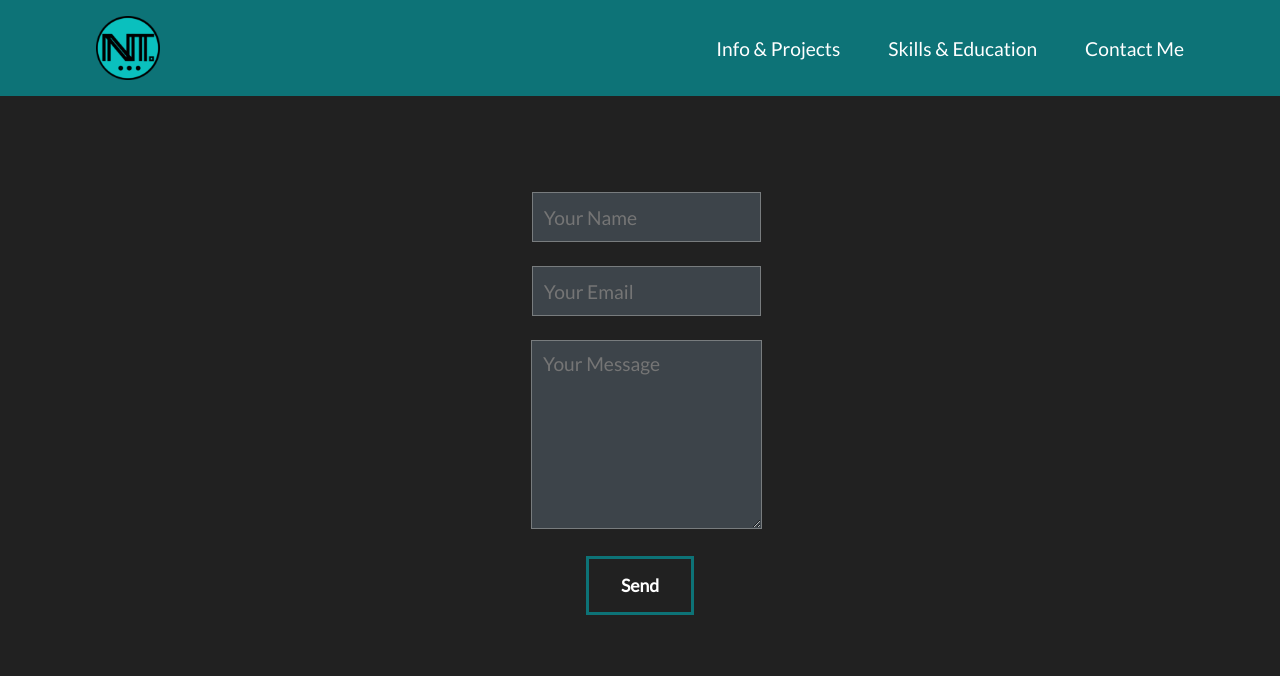
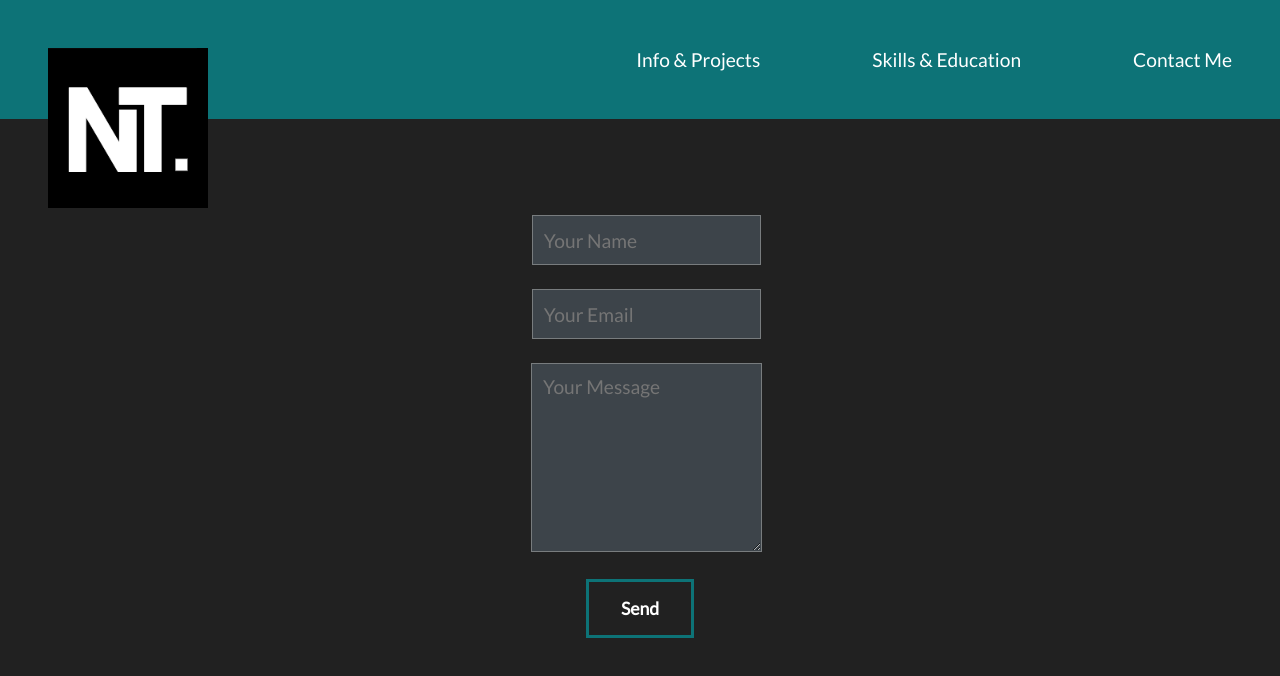
Before and after one commit to nimaester/psite, a React (Create React App) app: page /contact in a window 1280 px wide. Shown: the top 676 px of the page. Built offline with nearby package versions, Linux system fonts and the light colour scheme.

Commit message:
updated contact css

```diff
--- a/src/Nav.js
+++ b/src/Nav.js
@@ -5,7 +5,8 @@ import logo from "./img/logo.png"
 const Nav = () => {
   return (
     <nav>
-    <img className="logo" src={logo} alt="" />
+    <h6>{""}</h6>
+      <img className="logo" src={logo} alt="" />
       <ul className='nav-bar'>
         <li className='initial'>
           <Link to='/'>Info & Projects</Link>
--- a/src/styles/_about.scss
+++ b/src/styles/_about.scss
@@ -49,7 +49,7 @@ button {
   }
 }
 
-@media screen and (max-width: 860px) {
+@media screen and (max-width: 865px) {
   .about {
     flex-direction: column;
     padding: 1rem 10%;
--- a/src/styles/_education.scss
+++ b/src/styles/_education.scss
@@ -46,7 +46,7 @@
 
 
 
-@media screen and (max-width: 860px) {
+@media screen and (max-width: 865px) {
   .education {
     padding: 6rem 1rem 0rem 1rem;
     h2 {
--- a/src/styles/_nav.scss
+++ b/src/styles/_nav.scss
@@ -1,6 +1,6 @@
 nav {
   display: flex;
-  padding: 1rem 6rem 1rem 6rem;
+  padding: 3rem;
   background-color: #0d7377;
   justify-content: space-between;
   ul {
@@ -9,7 +9,7 @@ nav {
     align-items: center;
   }
   li {
-    margin-left: 3rem;
+    margin-left: 7rem;
     font-size: large;
   }
   a {
@@ -18,13 +18,18 @@ nav {
     font-size: 1.2rem;
   }
   .logo {
-    width: 4rem;
+    width: 10rem;
+    position: absolute;
+    top: 1;
+    left: 1;
   }
 }
 
 
-@media screen and (max-width: 860px) {
+@media screen and (max-width: 865px) {
   nav {
+    padding: 3rem 1rem 3rem 1rem;
+    justify-content: center;
     li {
       margin-left: 2rem;
     }
--- a/src/styles/_skills.scss
+++ b/src/styles/_skills.scss
@@ -26,7 +26,7 @@
   }
 }
 
-@media screen and (max-width: 860px) {
+@media screen and (max-width: 865px) {
   .skills {
     h2 {
       font-size: 3rem;
--- a/src/styles/app.scss
+++ b/src/styles/app.scss
@@ -31,7 +31,7 @@ hr {
 
 }
 
-@media screen and (max-width: 860px) {
+@media screen and (max-width: 865px) {
 
 }
 
```
Also changed, not shown: src/img/logo.png.
